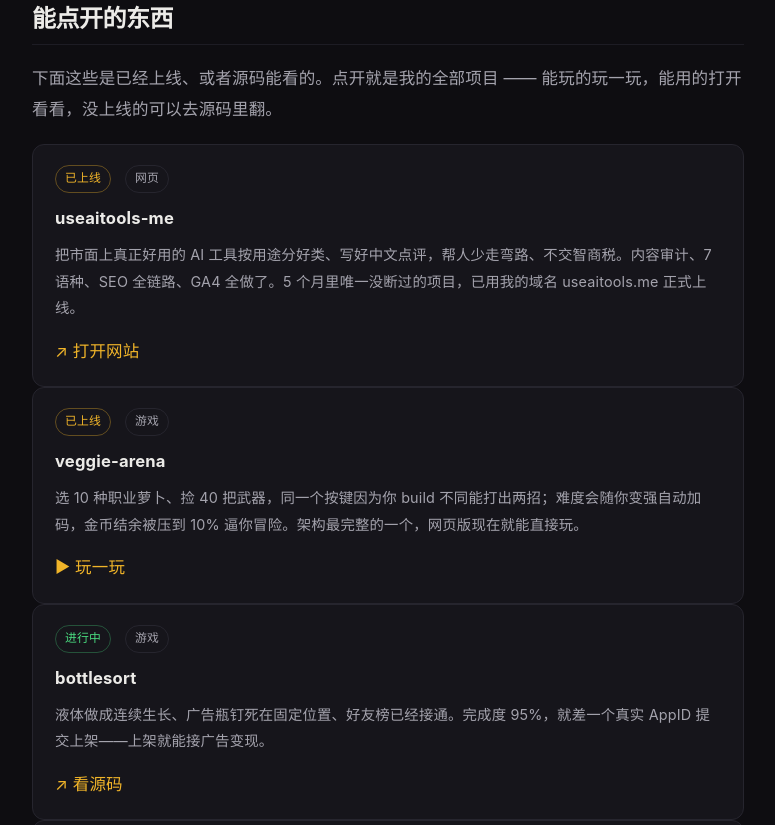
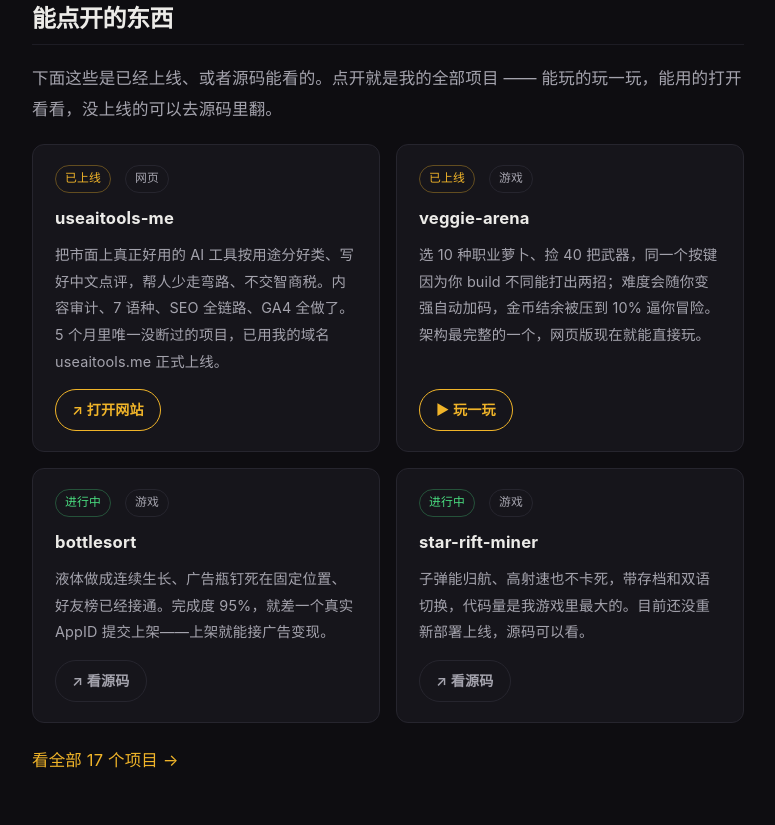
Before and after one commit to xiaomo945/cafe-log, an Astro site: page / in a window 1280 px wide. Shown: the part 1655-2480 px from the top of the page, without its empty margins (252-1027 px from the left). Built offline with nearby package versions, Linux system fonts and the light colour scheme; Astro itself is replaced by a stand-in of ours.

Commit message:
feat: 项目页增加类型/介绍/外链导流，首页加「能点开的东西」

```diff
--- a/src/styles/global.css
+++ b/src/styles/global.css
@@ -538,3 +538,39 @@ main.wrap {
     scroll-behavior: auto !important;
   }
 }
+
+/* ============ 项目外链按钮 + 网格（导流用） ============ */
+
+.card-link {
+  display: inline-block;
+  padding: 7px 16px;
+  border: 1px solid var(--amber);
+  border-radius: 999px;
+  color: var(--amber);
+  font-size: 0.88rem;
+  font-weight: 600;
+  text-decoration: none;
+  transition: background 0.2s var(--ease), color 0.2s var(--ease),
+    transform 0.2s var(--ease), border-color 0.2s var(--ease);
+}
+.card-link:hover {
+  background: var(--amber);
+  color: #1a1206;
+  transform: translateY(-1px);
+}
+.card-link.ghost {
+  border-color: var(--border);
+  color: var(--text-dim);
+}
+.card-link.ghost:hover {
+  border-color: var(--amber);
+  color: var(--amber);
+  background: transparent;
+}
+
+.grid {
+  display: grid;
+  grid-template-columns: repeat(auto-fill, minmax(248px, 1fr));
+  gap: 16px;
+  margin: 20px 0 8px;
+}
```
